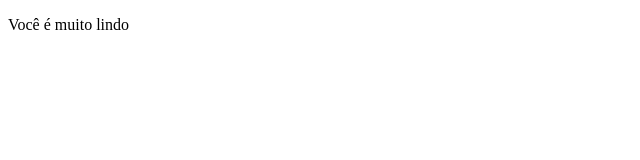
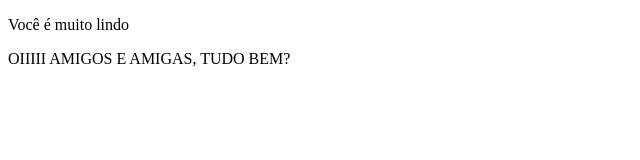
Before and after one commit to Aaronerar/JS_Notas, a plain HTML site: page index.html in a window 1280 px wide. Shown: the whole page, without its empty margins (0-640 px from the left). Drawn offline with Linux system fonts and the light colour scheme.

Commit message:
mudando as coisas

```diff
--- a/index.html
+++ b/index.html
@@ -11,7 +11,7 @@
 
     <p>Você é muito lindo</p>
 
-
+    <p>OIIIII AMIGOS E AMIGAS, TUDO BEM?</p>
 
 </body>
 </html>
```
